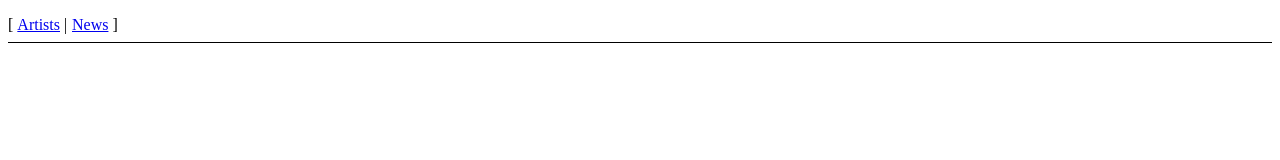
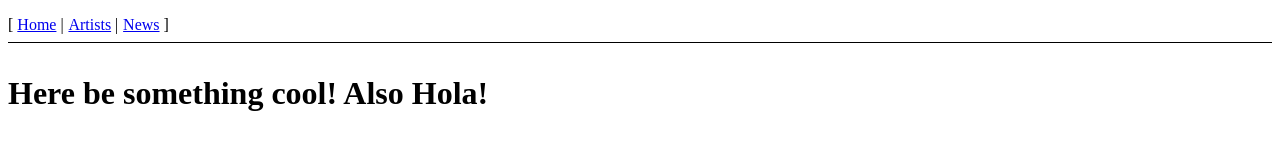
Before and after one commit to futurice/festapp-server, a website: page app/index.html at #/home in a window 1280 px wide. Drawn offline with Linux system fonts and the light colour scheme.

Commit message:
new home-page for us

```diff
--- a/app/index.html
+++ b/app/index.html
@@ -7,6 +7,7 @@
 </head>
 <body>
   <ul class="menu">
+    <li><a href="#/home">Home</a></li>
     <li><a href="#/artists">Artists</a></li>
     <li><a href="#/news">News</a></li>
   </ul>
--- a/app/js/app.js
+++ b/app/js/app.js
@@ -12,5 +12,6 @@ angular.module('myApp', [
     config(['$routeProvider', function($routeProvider) {
         $routeProvider.when('/artists', {templateUrl: './partials/artists.html', controller: 'ArtistsListCtrl'});
         $routeProvider.when('/news', {templateUrl: './partials/news.html', controller: 'NewsListCtrl'});
-        $routeProvider.otherwise({redirectTo: '/news'});
+        $routeProvider.when('/home', {templateUrl: './partials/home.html', controller: 'HomeCtrl'});
+        $routeProvider.otherwise({redirectTo: '/home'});
     }]);
--- a/app/js/controllers.js
+++ b/app/js/controllers.js
@@ -7,3 +7,8 @@ myAppControllers.
     controller('ArtistsListCtrl', ['$scope', 'Artist', function ($scope, Artist) {
             $scope.artists = Artist.query();
     }]);
+
+myAppControllers.
+    controller('HomeCtrl', ['$scope', function($scope) {
+        $scope.hello = 'Hola!';
+    }]);
--- /dev/null
+++ b/app/partials/home.html
@@ -0,0 +1 @@
+<h1>Here be something cool! Also {{hello}}</h1>
```
